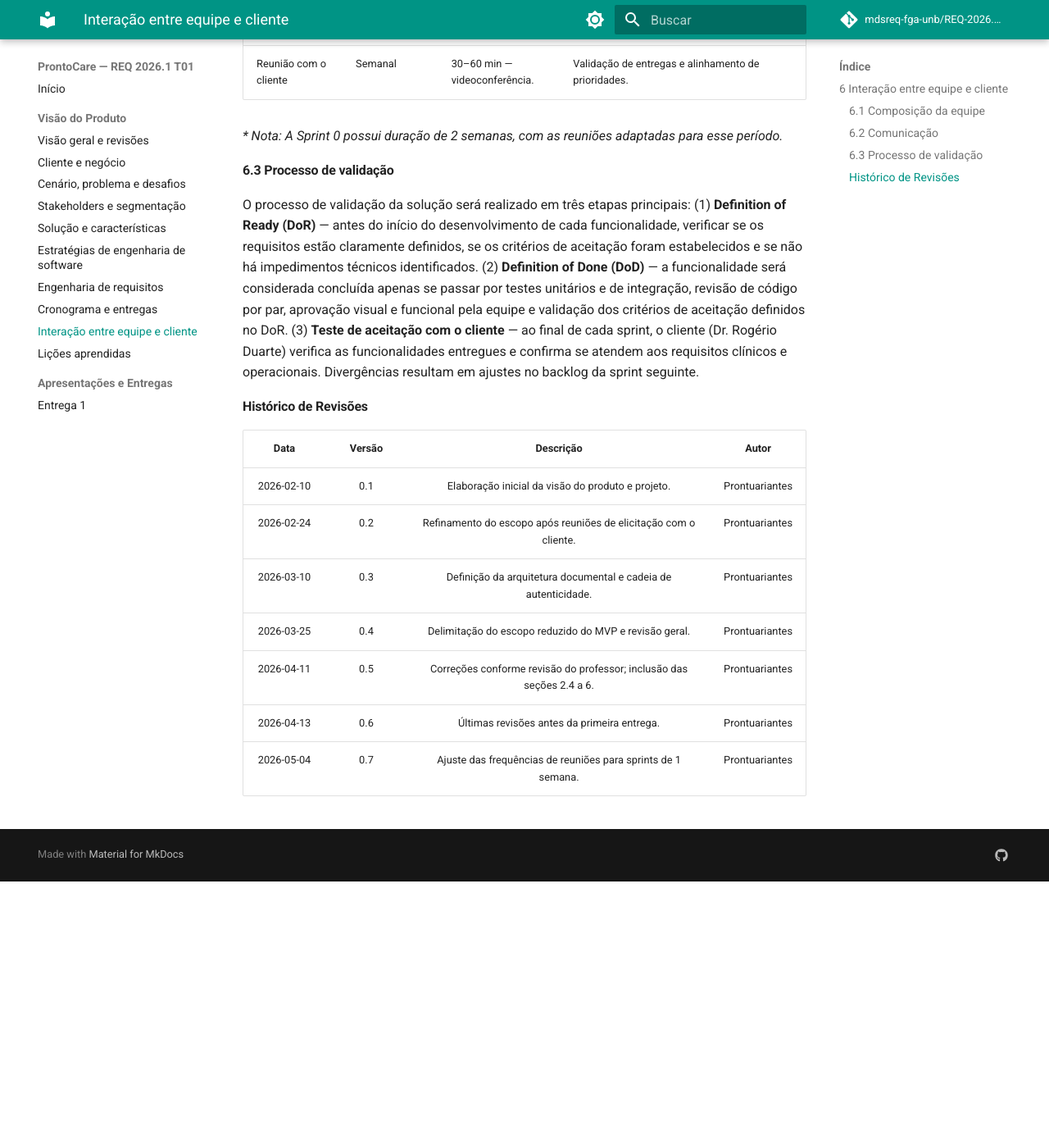
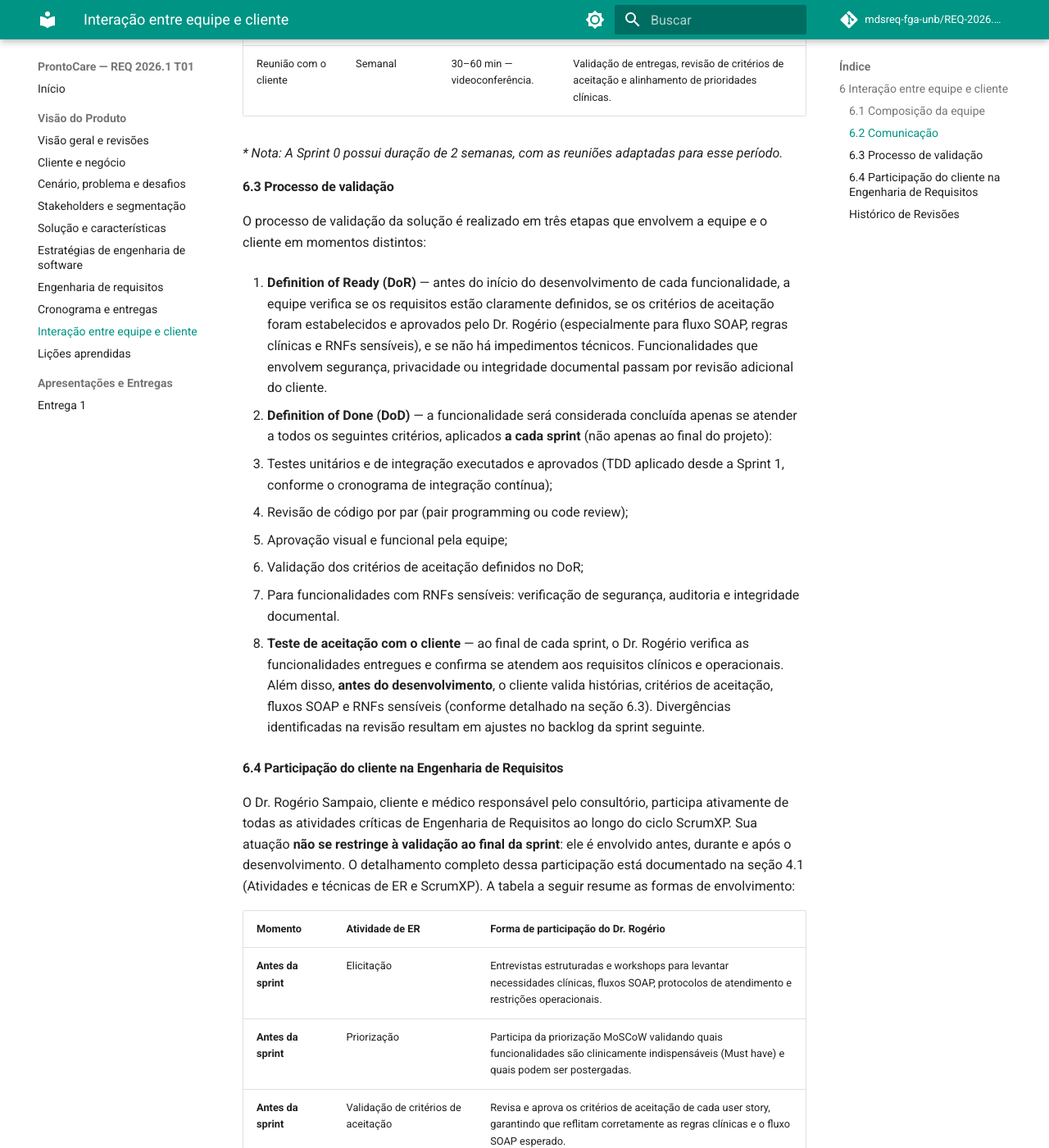
Before and after one commit to mdsreq-fga-unb/REQ-2026.1-T01-ProntoCare, an MkDocs documentation site: the page built from docs/visao-produto/interacao-equipe-cliente.md, in a window 1280 px wide and 1400 px high, scrolled down 1682 px. Shown: the whole window at 82% size. Built offline with MkDocs 1.6.1 and Material for MkDocs 9.7.7, drawn with Linux system fonts in a browser that asks for light colours; comment, search, counter and statistics services are not loaded; before the commit the page ends 2757 px from its top, so only the background shows below that; some of the changed text lies outside the part shown.

Commit message:
docs: correção na engenharia de requisitos e interação com o cliente

```diff
--- a/docs/visao-produto/interacao-equipe-cliente.md
+++ b/docs/visao-produto/interacao-equipe-cliente.md
@@ -37,13 +37,39 @@ A equipe de desenvolvimento é composta pelos seguintes membros. Cabe destacar q
 | Planejamento de sprint | Semanal (início da sprint)* | 1–2 h — equipe interna. | Definição das user stories e tarefas da sprint. |
 | Revisão de sprint | Semanal (fim da sprint)* | 1 h — equipe interna. | Demonstração das funcionalidades e coleta de feedback. |
 | Retrospectiva | Semanal (fim da sprint)* | 45 min — equipe interna. | Análise do processo e definição de melhorias. |
-| Reunião com o cliente | Semanal | 30–60 min — videoconferência. | Validação de entregas e alinhamento de prioridades. |
+| Reunião com o cliente | Semanal | 30–60 min — videoconferência. | Validação de entregas, revisão de critérios de aceitação e alinhamento de prioridades clínicas. |
 
 _* Nota: A Sprint 0 possui duração de 2 semanas, com as reuniões adaptadas para esse período._
 
 #### 6.3 Processo de validação
 
-O processo de validação da solução será realizado em três etapas principais: (1) **Definition of Ready (DoR)** — antes do início do desenvolvimento de cada funcionalidade, verificar se os requisitos estão claramente definidos, se os critérios de aceitação foram estabelecidos e se não há impedimentos técnicos identificados. (2) **Definition of Done (DoD)** — a funcionalidade será considerada concluída apenas se passar por testes unitários e de integração, revisão de código por par, aprovação visual e funcional pela equipe e validação dos critérios de aceitação definidos no DoR. (3) **Teste de aceitação com o cliente** — ao final de cada sprint, o cliente (Dr. Rogério Duarte) verifica as funcionalidades entregues e confirma se atendem aos requisitos clínicos e operacionais. Divergências resultam em ajustes no backlog da sprint seguinte.
+O processo de validação da solução é realizado em três etapas que envolvem a equipe e o cliente em momentos distintos:
+
+1. **Definition of Ready (DoR)** — antes do início do desenvolvimento de cada funcionalidade, a equipe verifica se os requisitos estão claramente definidos, se os critérios de aceitação foram estabelecidos e aprovados pelo Dr. Rogério (especialmente para fluxo SOAP, regras clínicas e RNFs sensíveis), e se não há impedimentos técnicos. Funcionalidades que envolvem segurança, privacidade ou integridade documental passam por revisão adicional do cliente.
+
+2. **Definition of Done (DoD)** — a funcionalidade será considerada concluída apenas se atender a todos os seguintes critérios, aplicados **a cada sprint** (não apenas ao final do projeto):
+   - Testes unitários e de integração executados e aprovados (TDD aplicado desde a Sprint 1, conforme o cronograma de integração contínua);
+   - Revisão de código por par (pair programming ou code review);
+   - Aprovação visual e funcional pela equipe;
+   - Validação dos critérios de aceitação definidos no DoR;
+   - Para funcionalidades com RNFs sensíveis: verificação de segurança, auditoria e integridade documental.
+
+3. **Teste de aceitação com o cliente** — ao final de cada sprint, o Dr. Rogério verifica as funcionalidades entregues e confirma se atendem aos requisitos clínicos e operacionais. Além disso, **antes do desenvolvimento**, o cliente valida histórias, critérios de aceitação, fluxos SOAP e RNFs sensíveis (conforme detalhado na seção 6.3). Divergências identificadas na revisão resultam em ajustes no backlog da sprint seguinte.
+
+#### 6.4 Participação do cliente na Engenharia de Requisitos
+
+O Dr. Rogério Sampaio, cliente e médico responsável pelo consultório, participa ativamente de todas as atividades críticas de Engenharia de Requisitos ao longo do ciclo ScrumXP. Sua atuação **não se restringe à validação ao final da sprint**: ele é envolvido antes, durante e após o desenvolvimento. O detalhamento completo dessa participação está documentado na seção 4.1 (Atividades e técnicas de ER e ScrumXP). A tabela a seguir resume as formas de envolvimento:
+
+| Momento | Atividade de ER | Forma de participação do Dr. Rogério |
+| :--- | :--- | :--- |
+| **Antes da sprint** | Elicitação | Entrevistas estruturadas e workshops para levantar necessidades clínicas, fluxos SOAP, protocolos de atendimento e restrições operacionais. |
+| **Antes da sprint** | Priorização | Participa da priorização MoSCoW validando quais funcionalidades são clinicamente indispensáveis (Must have) e quais podem ser postergadas. |
+| **Antes da sprint** | Validação de critérios de aceitação | Revisa e aprova os critérios de aceitação de cada user story, garantindo que reflitam corretamente as regras clínicas e o fluxo SOAP esperado. |
+| **Antes da sprint** | Revisão de RNFs clínicos | Valida requisitos não-funcionais sensíveis ao domínio (ex.: tempo de resposta em consulta, legibilidade do prontuário, conformidade com normas do CFM e LGPD). |
+| **Durante a sprint** | Validação clínica intermediária | Consultado sobre protótipos e comportamentos de funcionalidades sensíveis (fluxo SOAP, segurança, privacidade) antes da entrega final. |
+| **Durante a sprint** | Gestão de mudanças | Qualquer alteração em requisitos clínicos, fluxo SOAP ou regras de negócio passa por sua aprovação antes de ser incorporada ao backlog. |
+| **Ao final da sprint** | Aprovação de segurança, privacidade e integridade | Decisões que afetam a segurança do paciente, privacidade de dados (LGPD) e integridade da cadeia de autenticidade do prontuário requerem sua aprovação explícita. |
+| **Ao final da sprint** | Teste de aceitação | Verifica as funcionalidades entregues e confirma se atendem aos requisitos clínicos e operacionais. |
 
 #### Histórico de Revisões
 
@@ -56,3 +82,4 @@ O processo de validação da solução será realizado em três etapas principai
 | 2026-04-11 | 0.5 | Correções conforme revisão do professor; inclusão das seções 2.4 a 6. | Prontuariantes |
 | 2026-04-13 | 0.6 | Últimas revisões antes da primeira entrega. | Prontuariantes |
 | 2026-05-04 | 0.7 | Ajuste das frequências de reuniões para sprints de 1 semana. | Prontuariantes |
+| 2026-05-16 | 0.8 | Adição da seção 6.3 (participação do cliente na ER); reformulação da seção 6.4 (DoR, DoD e teste de aceitação com participação antes, durante e após a sprint). | Prontuariantes |
```
Also changed, not shown: docs/visao-produto/engenharia-de-requisitos.md (+7 -5 lines).
